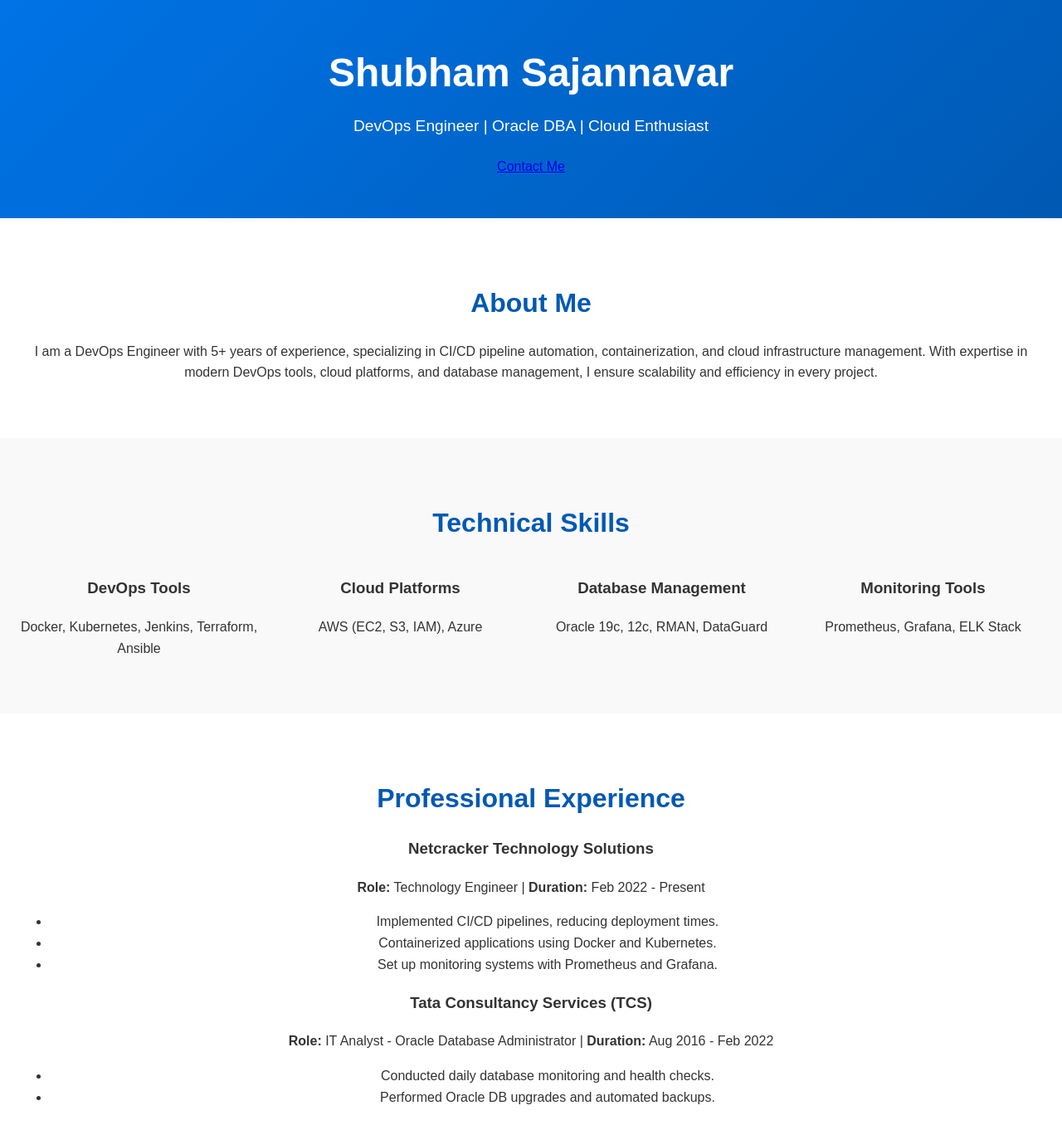
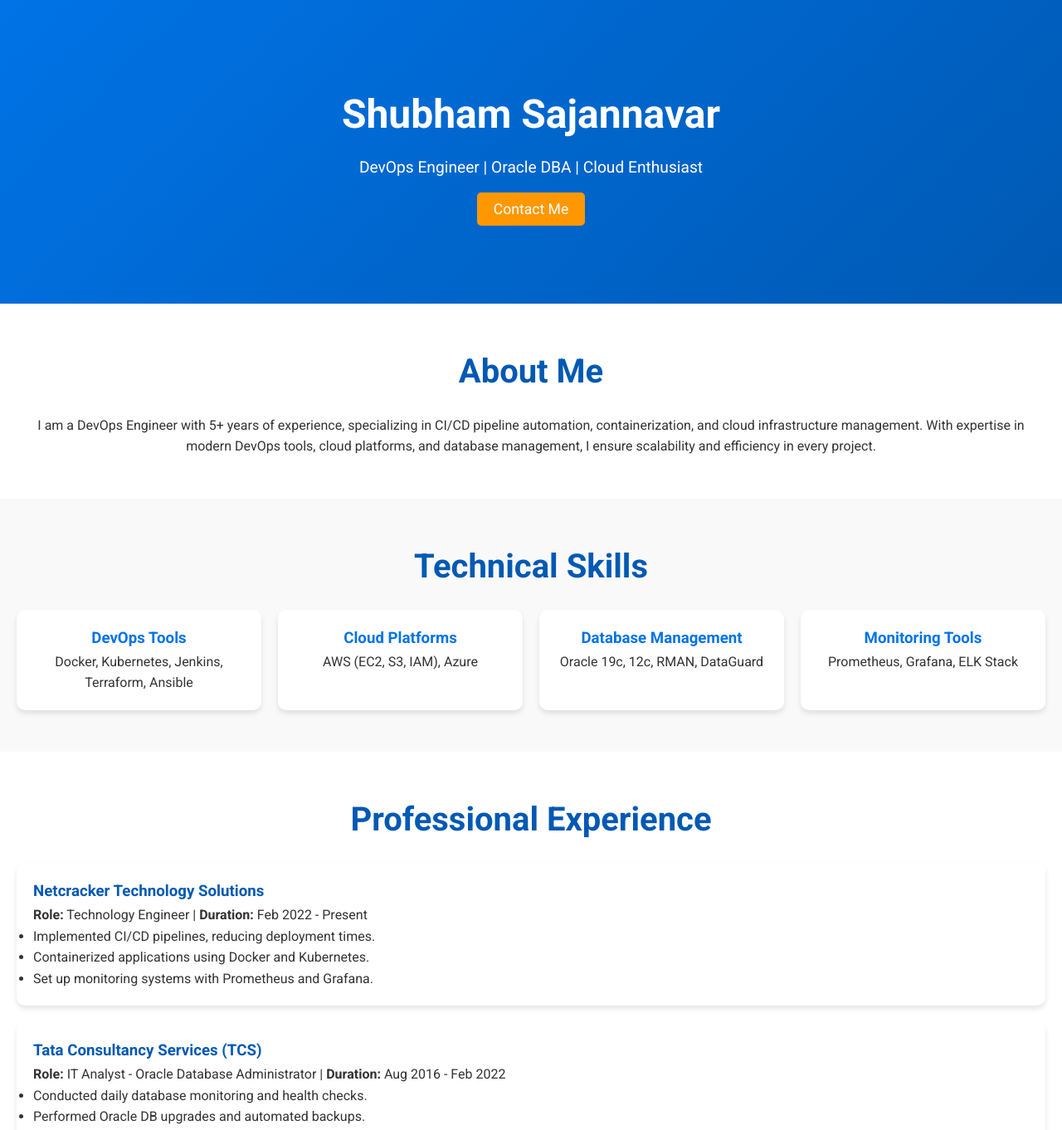
Before and after one commit to Sajannavar/Sajannavar.github.io, a plain HTML site: page index.html in a window 1280 px wide. Shown: the top 1362 px of the page at 83% size. Drawn offline with Linux system fonts and the light colour scheme.

Commit message:
Update styles.css

```diff
--- a/styles.css
+++ b/styles.css
@@ -1,54 +1,52 @@
 /* General Reset */
+* {
+    margin: 0;
+    padding: 0;
+    box-sizing: border-box;
+}
+
 body {
-    margin: 0;
-    font-family: 'Arial', sans-serif;
+    font-family: 'Roboto', sans-serif;
     line-height: 1.6;
     color: #333;
 }
 
-/* Header */
-header {
+/* Hero Section */
+.hero-section {
     background: linear-gradient(135deg, #0073e6, #0059b3);
     color: white;
     text-align: center;
-    padding: 50px 20px;
+    padding: 100px 20px;
 }
 
-header h1 {
+.hero-section h1 {
     font-size: 3em;
-    margin: 0;
+    margin-bottom: 10px;
 }
 
-.subtitle {
+.hero-section .subtitle {
     font-size: 1.2em;
-    margin: 10px 0 20px;
+    margin-bottom: 20px;
 }
 
-.button {
-    display: inline-block;
+.hero-section .btn {
     background: #ff9800;
     color: white;
     padding: 10px 20px;
     text-decoration: none;
+    font-size: 1.1em;
     border-radius: 5px;
-    font-size: 1em;
     transition: background 0.3s;
 }
 
-.button:hover {
+.hero-section .btn:hover {
     background: #e68900;
 }
 
-/* Section */
+/* Sections */
 .section {
     padding: 50px 20px;
     text-align: center;
-}
-
-.section h2 {
-    font-size: 2em;
-    color: #0059b3;
-    margin-bottom: 20px;
 }
 
 .bg-light {
@@ -60,6 +58,12 @@
     color: white;
 }
 
+.section h2 {
+    font-size: 2.5em;
+    color: #0059b3;
+    margin-bottom: 20px;
+}
+
 /* Skills Grid */
 .skills-grid {
     display: grid;
@@ -68,35 +72,38 @@
     margin-top: 20px;
 }
 
-.skill {
+.skill-card {
     background: white;
     padding: 20px;
-    border-radius: 5px;
+    border-radius: 10px;
     box-shadow: 0 4px 6px rgba(0, 0, 0, 0.1);
 }
 
-.skill h3 {
+.skill-card h3 {
     color: #0073e6;
 }
 
 /* Experience Section */
-.job {
+.job-card {
     margin-bottom: 30px;
     text-align: left;
+    background: white;
+    padding: 20px;
+    border-radius: 10px;
+    box-shadow: 0 4px 6px rgba(0, 0, 0, 0.1);
+    margin: 20px 0;
 }
 
-.role {
-    font-style: italic;
-    color: #555;
+.job-card h3 {
+    color: #0059b3;
 }
 
 /* Footer */
 footer {
+    text-align: center;
     background: #0059b3;
     color: white;
-    text-align: center;
-    padding: 10px 0;
-    margin-top: 20px;
+    padding: 20px 0;
 }
 
 footer p {
```
